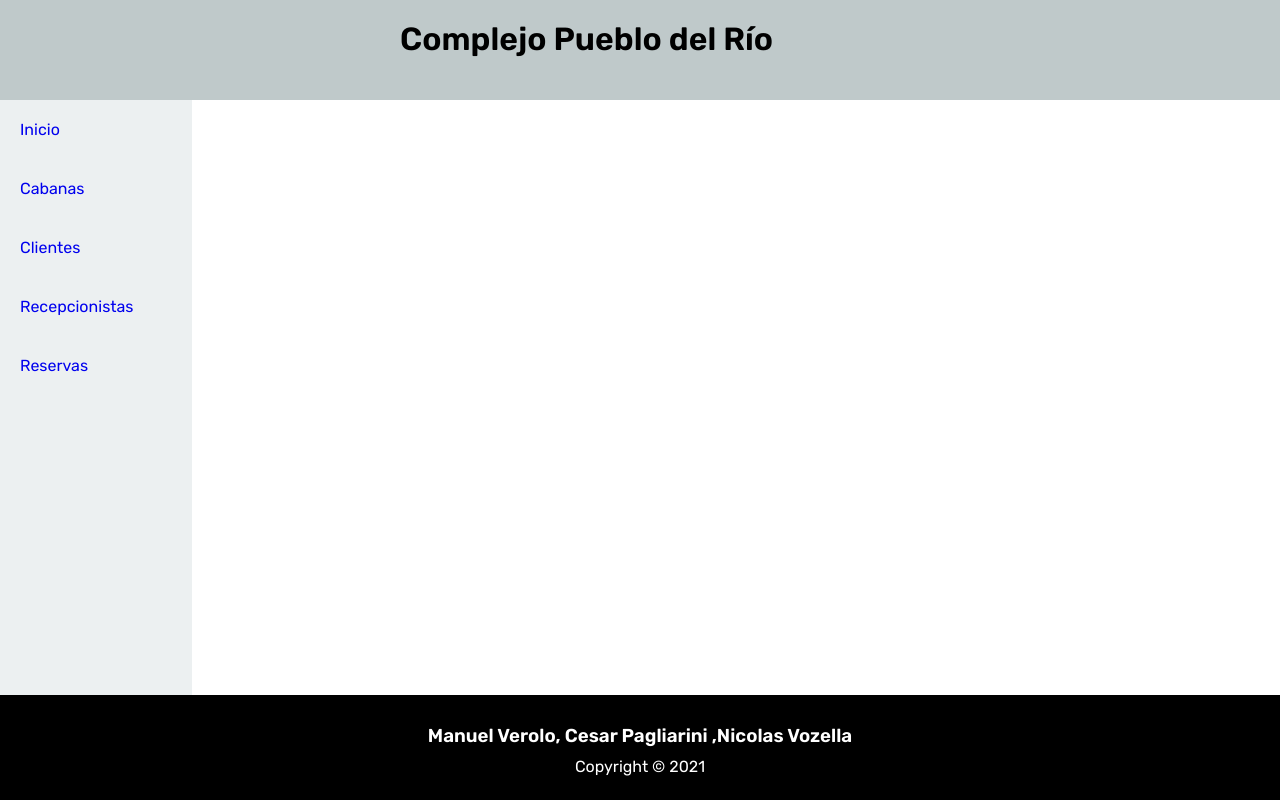
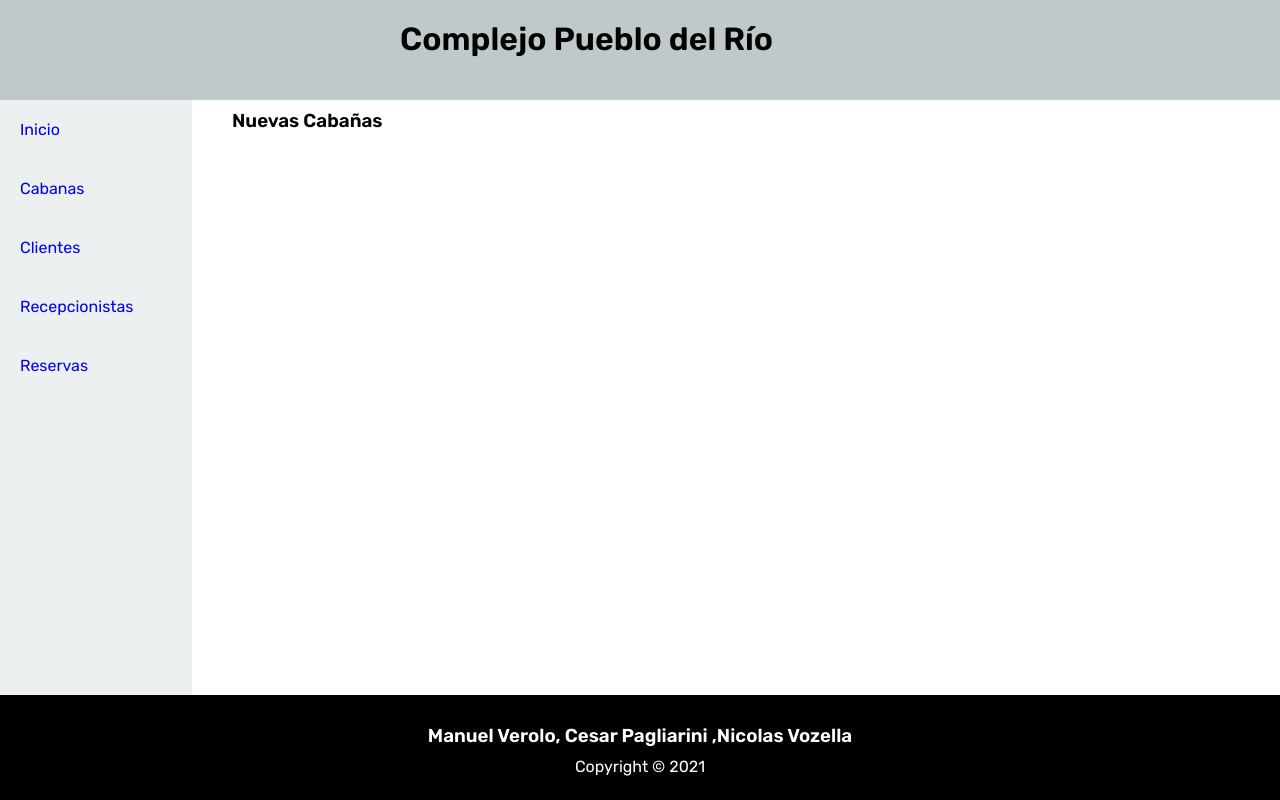
Before and after one commit to AlejandroVozella/MCGA_Parcial2, a React (Create React App) app: page /cabanas/edit/1 in a window 1280 px wide. Built offline with nearby package versions, Linux system fonts and the light colour scheme.

Commit message:
Seteo Rutas Cabañas

```diff
--- a/src/App.js
+++ b/src/App.js
@@ -9,6 +9,11 @@ import Clientes from './componentes/Clientes/Clientes';
 import Recepcionistas from './componentes/Recepcionistas/Recepcionista';
 import Reservas from './componentes/Reservas/Reservas';
 
+//Componentes de Cabañas
+import NewCabana from './componentes/Cabanas/NewCabana';
+import EditCabana from './componentes/Cabanas/EditCabana';
+
+
 function App() {
   return (
     <Router>
@@ -18,6 +23,8 @@ function App() {
            <Switch>
               <Route exact path='/' component={Inicio} />
               <Route exact path='/cabanas' component={Cabanas} />
+              <Route exact path='/cabanas/new' component={NewCabana} />
+              <Route exact path='/cabanas/edit/:id' component={EditCabana} />
               <Route exact path='/clientes' component={Clientes} />
               <Route exact path='/recepcionistas' component={Recepcionistas} />
               <Route exact path='/reservas' component={Reservas} />
--- a/src/componentes/Cabanas/Cabanas.js
+++ b/src/componentes/Cabanas/Cabanas.js
@@ -3,7 +3,7 @@ import React from "react";
 function Cabanas () {
     return (
         <div>
-            <h3>Cabañas</h3>
+            <h3>Listado de Cabañas</h3>
         </div>
     );
 }
--- /dev/null
+++ b/src/componentes/Cabanas/EditCabana/index.js
@@ -0,0 +1,10 @@
+import React from "react"
+const EditCabana = ()=>{
+    return(
+        <div >
+            <h3>Nuevas Cabañas</h3>
+        </div>
+    )
+}
+
+export default EditCabana
--- /dev/null
+++ b/src/componentes/Cabanas/NewCabana/index.js
@@ -0,0 +1,10 @@
+import React from "react"
+const NewCabana = ()=>{
+    return(
+        <div >
+            <h3>Nuevas Cabañas</h3>
+        </div>
+    )
+}
+
+export default NewCabana
```
Also changed, not shown: src/componentes/Cabanas/Cabana/index.js (added).
